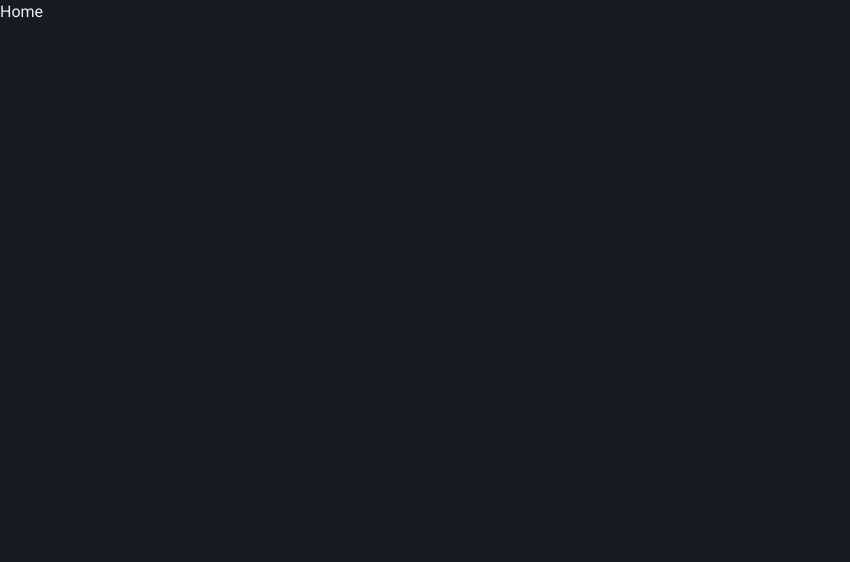
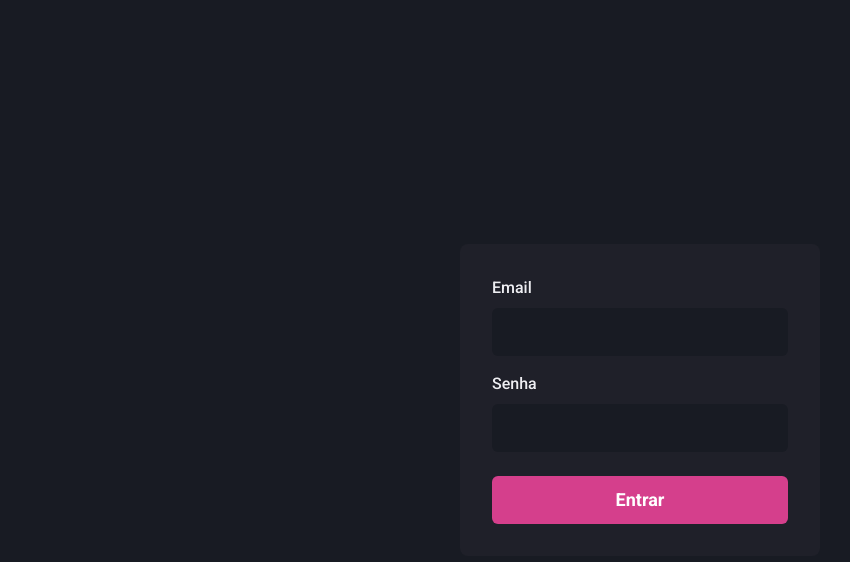
Before and after one commit to mathmelo/dashgo, a Next.js app: page / in a window 1280 px wide. Shown: the top 562 px of the page, without its empty margins (0-850 px from the left). Built offline with nearby package versions, Linux system fonts and the light colour scheme.

Commit message:
feat(page): sign in page created
Sign in page created!
 + Form input component added

```diff
--- /dev/null
+++ b/src/components/Form/Input.tsx
@@ -0,0 +1,31 @@
+import {
+  FormControl,
+  FormLabel,
+  Input as FormInput,
+  InputProps as ChakraInputProps,
+} from '@chakra-ui/react';
+
+interface IInputProps extends ChakraInputProps {
+  name: string;
+  label: string;
+}
+
+const Input = ({ name, label, ...props }: IInputProps) => {
+  return (
+    <FormControl>
+      {!!label && <FormLabel htmlFor={name}>{label}</FormLabel>}
+      <FormInput
+        name={name}
+        id={name}
+        {...props}
+        focusBorderColor="pink.500"
+        bgColor="gray.900"
+        variant="filled"
+        _hover={{ bgColor: 'gray.900' }}
+        size="lg"
+      />
+    </FormControl>
+  );
+};
+
+export default Input;
--- a/src/pages/index.tsx
+++ b/src/pages/index.tsx
@@ -1,7 +1,31 @@
 import type { NextPage } from 'next';
 
-const Home: NextPage = () => {
-  return <h1>Home</h1>;
+import { Button, Flex, Stack } from '@chakra-ui/react';
+import Input from '../components/Form/Input';
+
+const SignIn: NextPage = () => {
+  return (
+    <Flex w="100vw" h="100vh" align="center" justify="center">
+      <Flex
+        as="form"
+        w="100%"
+        maxWidth={360}
+        bg="gray.800"
+        p="8"
+        borderRadius={8}
+        flexDirection="column"
+      >
+        <Stack spacing="4">
+          <Input name="email" type="email" label="Email" />
+          <Input name="password" type="password" label="Senha" />
+        </Stack>
+
+        <Button type="submit" mt="6" colorScheme="pink" size="lg">
+          Entrar
+        </Button>
+      </Flex>
+    </Flex>
+  );
 };
 
-export default Home;
+export default SignIn;
```
